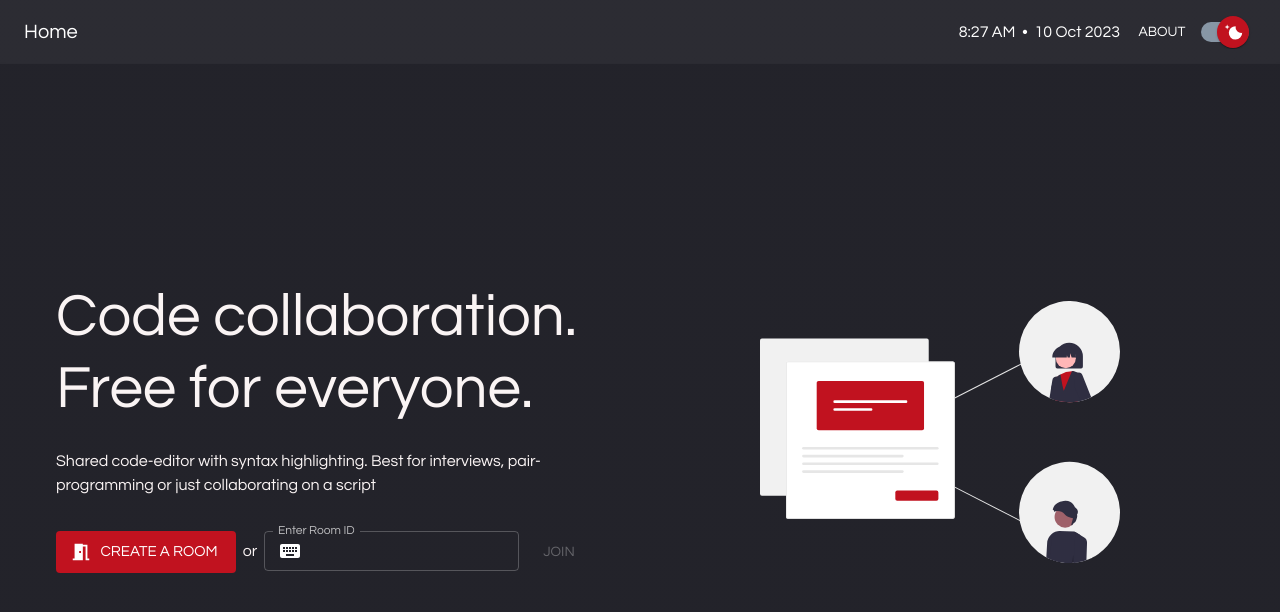
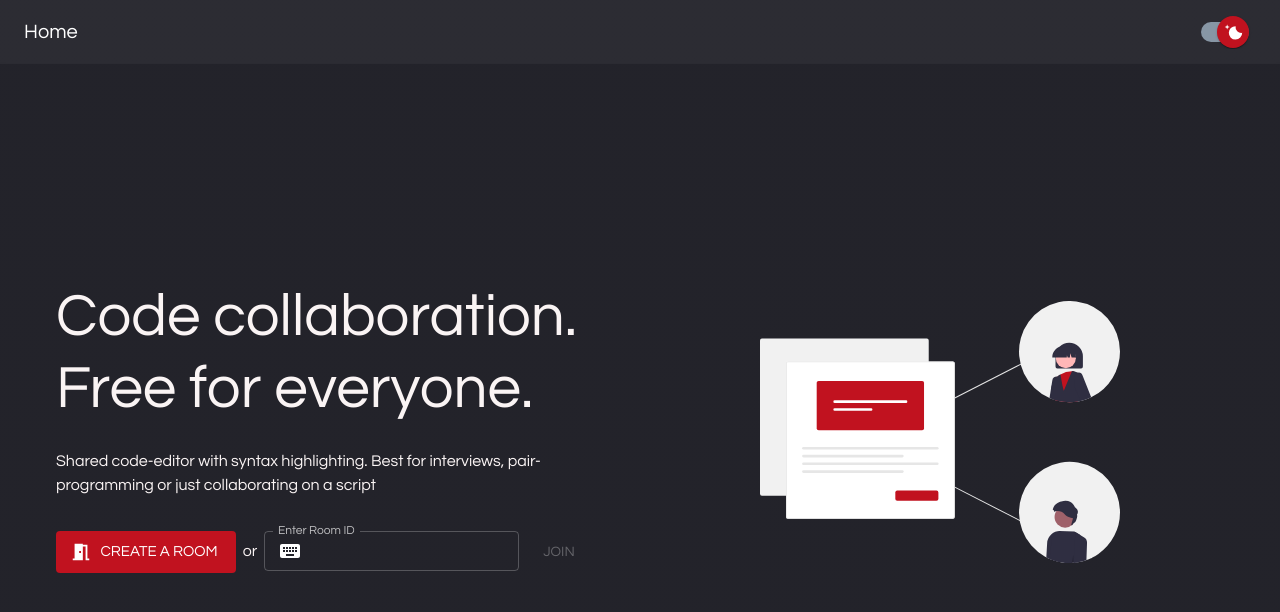
Before and after one commit to TurboYjs/code-pro, a React (Vite) app in the folder client/: page / in a window 1280 px wide. Shown: the top 612 px of the page. Built offline with nearby package versions, Linux system fonts and the light colour scheme; no server answers; a web font is replaced by a local one.

Commit message:
chore: release v0.0.23

```diff
--- a/client/src/components/Navbar.tsx
+++ b/client/src/components/Navbar.tsx
@@ -27,8 +27,6 @@
             Home
           </Typography>
           <Box sx={{flexGrow:1}}/>
-          <Clock />
-          <Button component={Link} to="/about" color="inherit">About</Button>
           <ThemeSwitch checked={theme.palette.mode === "dark"} onClick={colorMode.toggleColorMode} />
         </Toolbar>
       </AppBar>
--- a/package.json
+++ b/package.json
@@ -1,5 +1,5 @@
 {
-  "version": "0.0.22",
+  "version": "0.0.23",
   "scripts": {
     "dev": "pnpm -r start",
     "build": "pnpm -r build",
```
